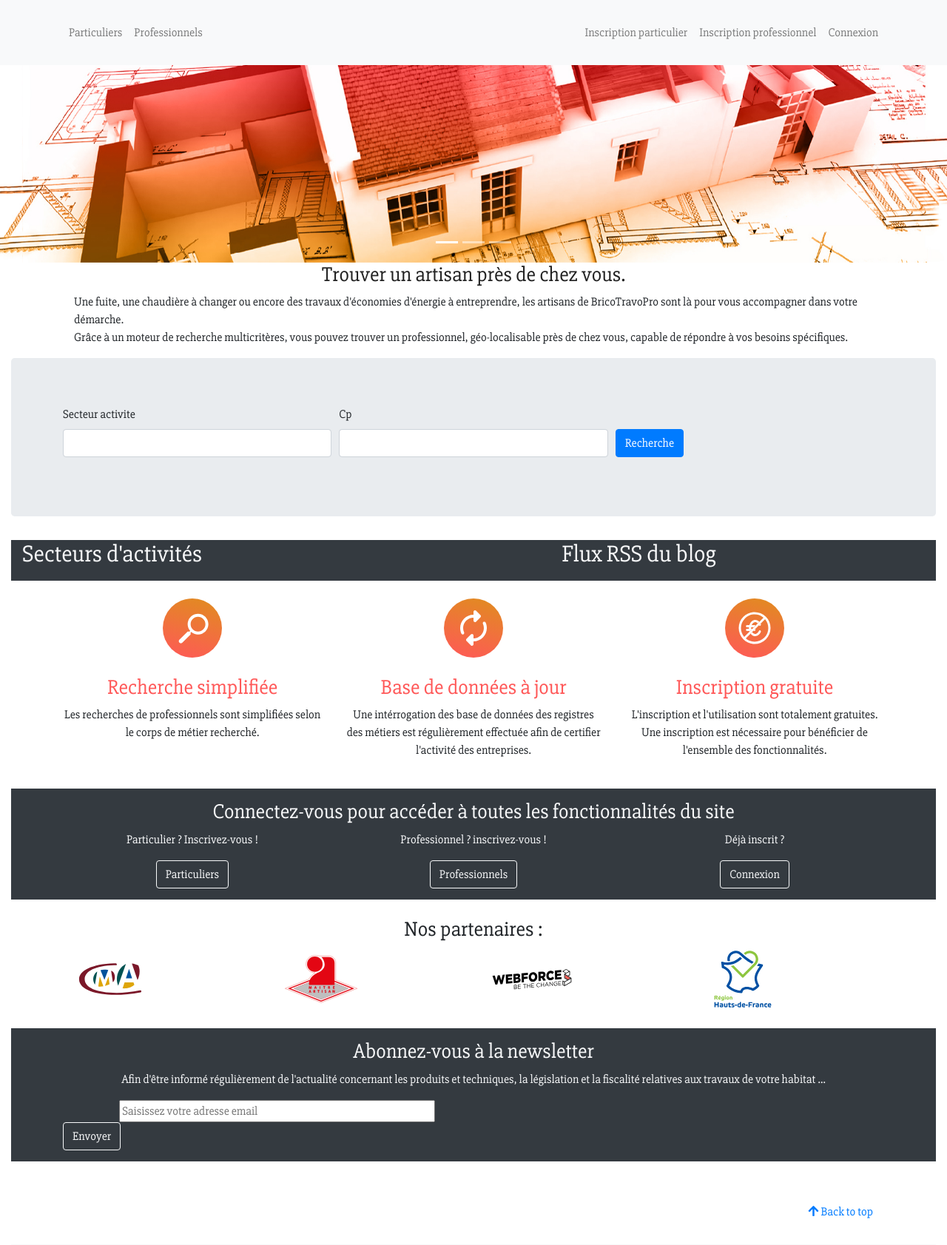
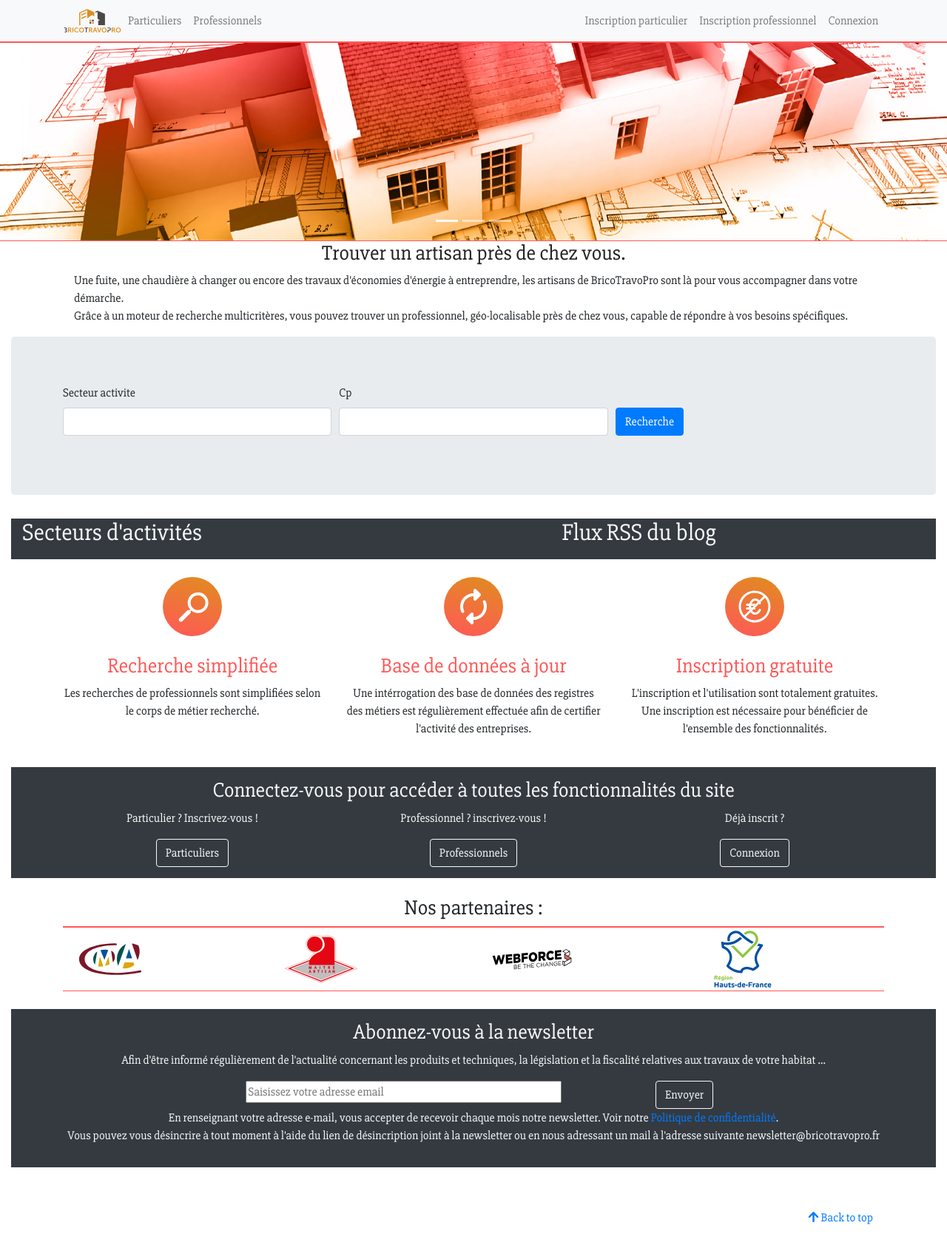
Before and after one commit to bricotravopro/BricoTravoPro, a Symfony app: template templates/home/index.html.twig in a window 1280 px wide. Shown: the top 1683 px of the page at 74% size. Run offline with Twig, Linux system fonts and the light colour scheme; the template is opened without the code that fills it, so the values that code supplies are empty; form fields are guessed from the names that the template uses; some libraries are stand-ins or nearby versions.

Commit message:
MAJ + doc pdf
réunion des différents CSS

```diff
--- a/public/css/main.css
+++ b/public/css/main.css
@@ -4,12 +4,6 @@ body{
     font-family: 'Slabo 27px', serif;
 }
 
-#banner1{
-    border-top: 2px solid #e08d1e ;
-}
-#banner2{
-    border-top: 2px solid #00aa9e;
-}
 
 /*TITREs PAGEs*/
 .info1{
@@ -45,6 +39,18 @@ body{
     background-image: linear-gradient(15deg, #13547a 0%, #00aa9e 100%);
 }
 
+/* CAROUSEl & BANNIEREs */
+.carousel-inner{
+    border-top: 2px solid #ff5858;
+    border-bottom: 1px solid #ff5858;
+}
+
+#banner1{
+    border-top: 2px solid #ff5858 ;
+}
+#banner2{
+    border-top: 2px solid #13547a;
+}
 
 /* PAGE QUI SOMME NOUs */
 #t1{
@@ -62,11 +68,12 @@ body{
     margin-top: 15px;
     width: 20%;
 }
-.photo-circle{
-    width:100px;
-    height:100px;
-    border-radius:50px;
+.photo-circle {
+    width: 100px;
+    height: 100px;
+    border-radius: 50px;
     border: 2px solid #ff5858;
+}
 
 .icon3{
     width: 80px;
--- a/src/Repository/NewsletterRepository.php
+++ b/src/Repository/NewsletterRepository.php
@@ -2,7 +2,7 @@
 
 namespace App\Repository;
 
-use App\Entity\Particulier;
+use App\Entity\EmailNewsletter;
 use Doctrine\Bundle\DoctrineBundle\Repository\ServiceEntityRepository;
 use Symfony\Bridge\Doctrine\RegistryInterface;
 
@@ -18,5 +18,4 @@ class NewsletterRepository extends ServiceEntityRepository
     {
         parent::__construct($registry, EmailNewsletter::class);
     }
-
 }
--- a/templates/CallToAction/cta-newsletter.html.twig
+++ b/templates/CallToAction/cta-newsletter.html.twig
@@ -1,18 +1,22 @@
-<section class="text-light bg-dark" >
+<section class="text-light bg-dark">
     <div class="container" style="text-align: center; padding-top: 15px; padding-bottom: 15px">
         <div class="col-12">
             <h3>Abonnez-vous à la newsletter</h3>
             <p>Afin d'être informé régulièrement de l'actualité concernant les produits et techniques, la législation et la fiscalité relatives aux travaux de votre habitat ...</p>
         </div>
+        <form class="form-newsletter" method="post" action="">
             <div class="row">
-                <form class="form-newsletter" method="post" action="">
                 <div class="offset-2 col-md-6">
                     <input type="email" id="email" size="50" required placeholder="Saisissez votre adresse email">
                 </div>
                 <div class="col-md-2">
                     <button type="submit" class="btn btn-outline-light">Envoyer</button>
                 </div>
+            </div>
         </form>
+        <div>
+            <p>En renseignant votre adresse e-mail, vous accepter de recevoir chaque mois notre newsletter. Voir notre <a href="{{ path('confidentialite') }}" >Politique de confidentialité</a>.<br>
+                Vous pouvez vous désincrire à tout moment à l'aide du lien de désincription joint à la newsletter ou en nous adressant un mail à l'adresse suivante newsletter@bricotravopro.fr</p>
         </div>
     </div>
 </section>
--- a/templates/contact/contact-mail.html.twig
+++ b/templates/contact/contact-mail.html.twig
@@ -53,7 +53,7 @@
                             <button type="submit" class="btn btn-outline-info" value="Envoyer" tabindex="6">ENVOYER</button>
                         </div>
                         <div class="col-2">
-                            <button type="button" class="btn btn-outline-warning"" value="reset" tabindex="7" href="{{ path('contact') }}">ANNULER</button>
+                            <button type="button" class="btn btn-outline-warning" value="reset" tabindex="7" href="{{ path('contact') }}">ANNULER</button>
                         </div>
                     </div>
                 </form>
--- a/templates/documents/MentionsLegales.html.twig
+++ b/templates/documents/MentionsLegales.html.twig
@@ -65,7 +65,7 @@
 
 
         <div classe="col-md-12">
-            <p>Découvrez ici nos conditions générales d'utilisation : <a href="/docs/cgu.pdf" class="btn btn-secondary" onclick="ga('send', 'event', 'Getting started', 'Download', 'Download source');">Télécharger / Imprimer le pdf</a></p>
+            <p>Découvrez ici nos conditions générales d'utilisation : <a href="/docs/mentions-legales.pdf" target="_blank" class="btn btn-secondary" onclick="ga('send', 'event', 'Getting started', 'Download', 'Download source');">Télécharger / Imprimer le pdf</a></p>
         </div>
     </div>
 
--- /dev/null
+++ b/templates/documents/confidentialite.html.twig
@@ -0,0 +1,5 @@
+{% extends 'base.html.twig' %}
+
+{% block body %}
+
+{% endblock %}
--- a/templates/documents/qsn.html.twig
+++ b/templates/documents/qsn.html.twig
@@ -39,7 +39,7 @@
     </div>
     <div class="container" id="t1">
         <h2>Génèse du projet</h2>
-        <div>BricoTravoPro est un projet de fin de formation. Une formation présentielle suivie dans les locaux de <a href="https://www.wf3.fr/centre/webforce-3-lille/" target="_blank">Web Force 3 Lille</a>.
+        <div>BricoTravoPro est un projet de fin de formation, suivie à <a href="https://www.wf3.fr/centre/webforce-3-lille/" target="_blank">Web Force 3 Lille</a>.
             <br>
             L'idée de ce projet est issue d'un double constat :<br>
             • la complexité de <strong>trouver</strong> un artisan fiable pour une personne désirant réàliser des travaux de rénovation, d'aménagement ou de réhabilitation pour un particulier désirant réaliser des travaux<br>
```
Also changed, not shown: public/css/MentionsLegales.css (deleted, +0 -8 lines), src/Controller/ConfidentialiteController.php (added, +22 -0 lines), public/css/qsn.css (added), 2 other files. Lines whose indentation alone changed are shown as unchanged.
